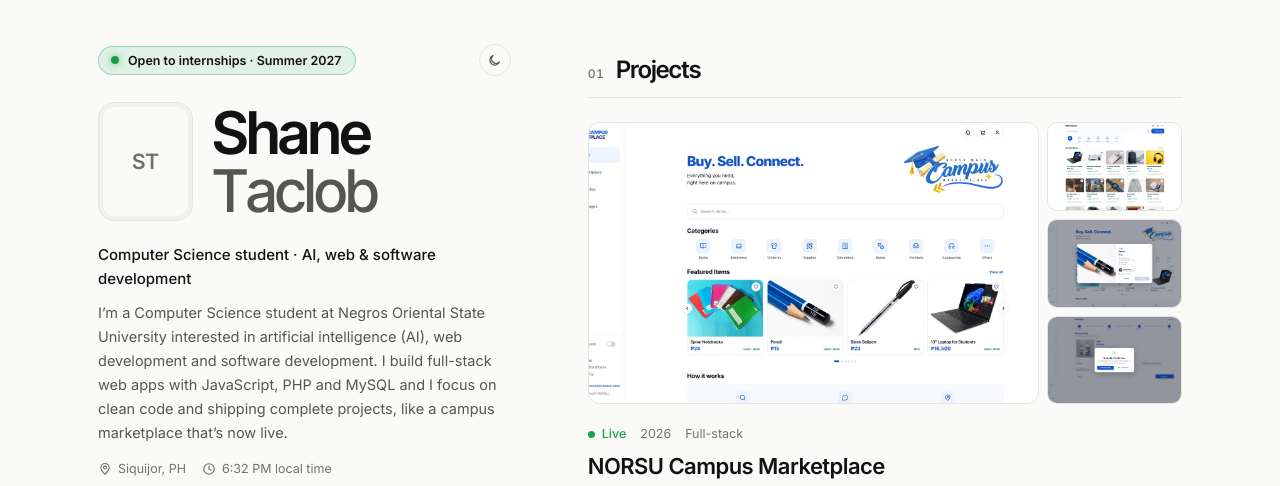
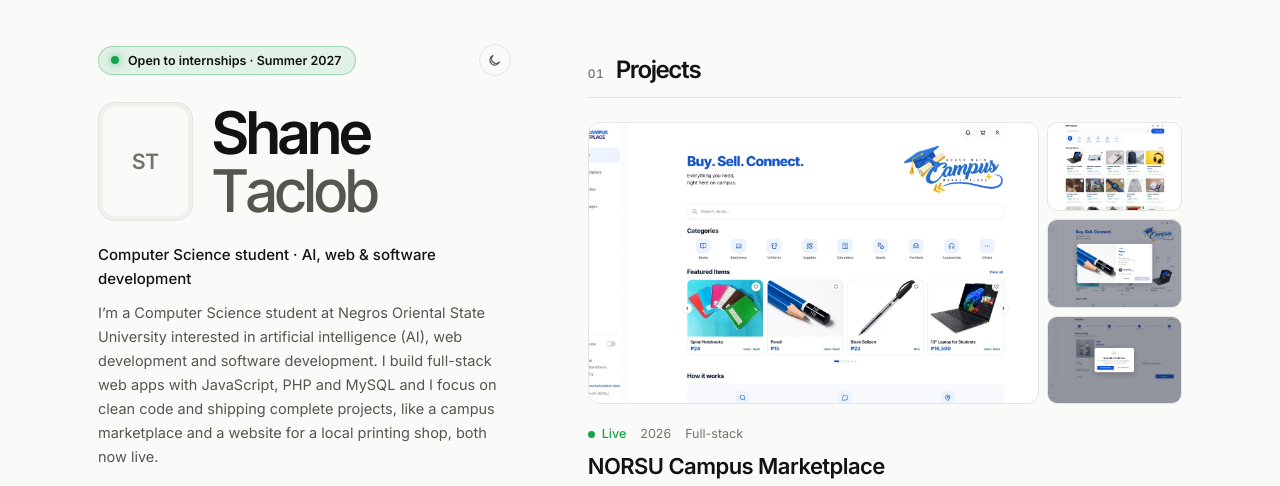
Before and after one commit to shincodez/Portfolio, a plain HTML site: page index.html in a window 1280 px wide. Shown: the top 486 px of the page. Drawn offline with Linux system fonts and the light colour scheme.

Commit message:
Mention printing shop project in intro

```diff
--- a/index.html
+++ b/index.html
@@ -211,7 +211,8 @@
             interested in artificial intelligence (AI), web development and
             software development. I build full-stack web apps with JavaScript,
             PHP and MySQL and I focus on clean code and shipping complete
-            projects, like a campus marketplace that’s now live.
+            projects, like a campus marketplace and a website for a local
+            printing shop, both now live.
           </p>
           <p class="here rv">
             <span class="here-i"
```
